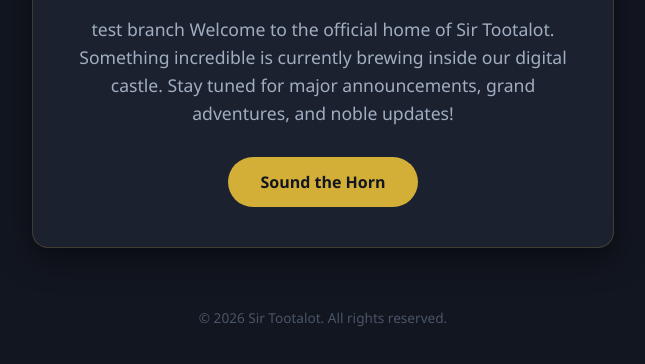
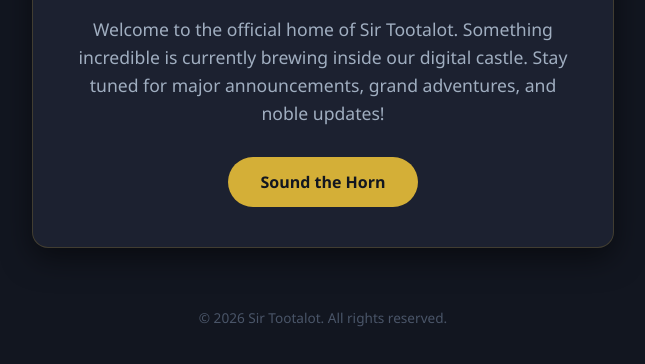
Before and after one commit to jugglingtoad/sirtootalot-web, a plain HTML site: page index.html in a window 1280 px wide. Shown: the part 296-660 px from the top of the page, without its empty margins (317-962 px from the left). Drawn offline with Linux system fonts and the light colour scheme.

Commit message:
merge to main

```diff
--- a/index.html
+++ b/index.html
@@ -72,7 +72,7 @@
 
     <div class="card">
         <h1>Sir Tootalot</h1>
-        <p>test branch Welcome to the official home of Sir Tootalot. Something incredible is currently brewing inside our digital castle. Stay tuned for major announcements, grand adventures, and noble updates!</p>
+        <p>Welcome to the official home of Sir Tootalot. Something incredible is currently brewing inside our digital castle. Stay tuned for major announcements, grand adventures, and noble updates!</p>
         <a href="#" class="btn">Sound the Horn</a>
     </div>
 
```
